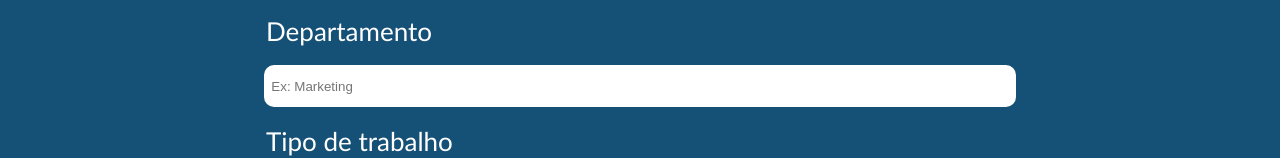
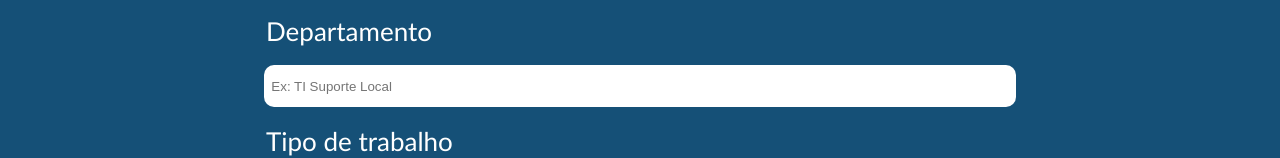
Before and after one commit to eympessanha/React_Projeto_Front-end, a React (Create React App) app: page /AberturaTicket in a window 1280 px wide. Shown: the part 520-678 px from the top of the page. Built offline with nearby package versions, Linux system fonts and the light colour scheme.

Commit message:
nova atualização

```diff
--- a/src/pages/AberturaTicket.jsx
+++ b/src/pages/AberturaTicket.jsx
@@ -47,7 +47,7 @@ const AberturaTicket = () => (
     </h1>
             <Pricipal><Paragrafo>Solicitante</Paragrafo><Campo type="text" id="solicitante" placeholder="Ex: José Manuel"/>
             <Paragrafo>Telefone</Paragrafo><Campo type="number" id="telefone" placeholder="Ex: (21)97729-7015" />
-            <Paragrafo>Departamento</Paragrafo><Campo type="text" id="departamento" placeholder="Ex: Marketing"/>
+            <Paragrafo>Departamento</Paragrafo><Campo type="text" id="departamento" placeholder="Ex: TI Suporte Local"/>
             <Paragrafo>Tipo de trabalho</Paragrafo><Campo type="text" id="tipotrabalho" placeholder="Ex: Troca de equipamento"/>
             <Paragrafo>Descrição</Paragrafo><Descrição name="descrição" id="descrição" cols="30" rows="20" placeholder="Diga qdual é o seu problema"></Descrição>
             <Botão>Enviar</Botão></Pricipal>
```
